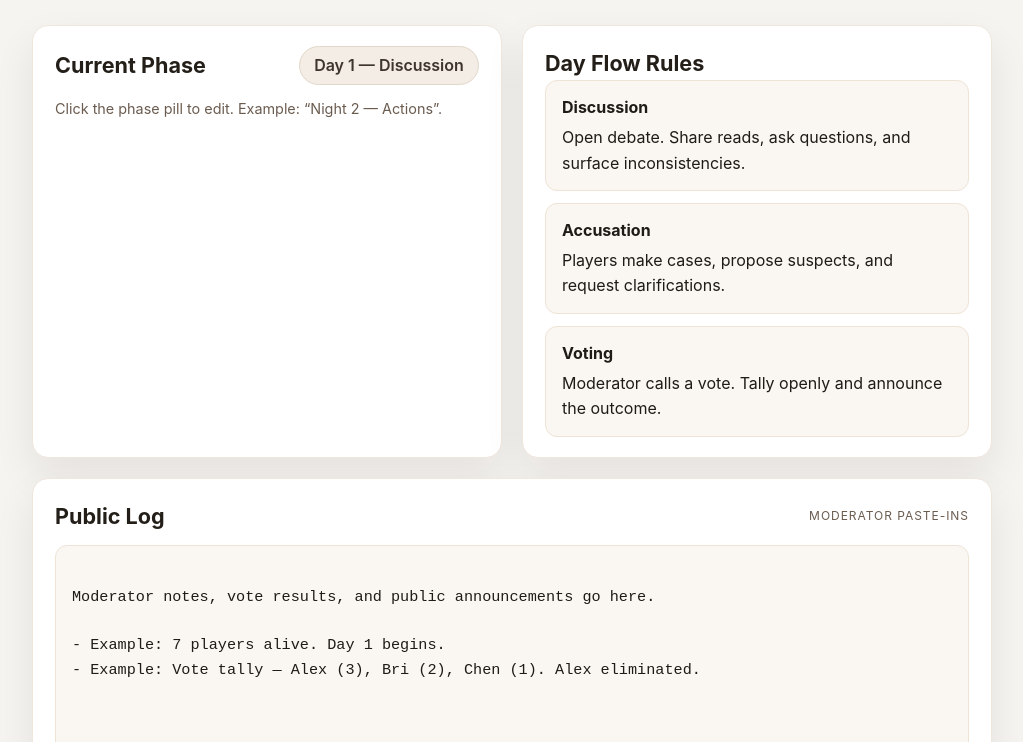
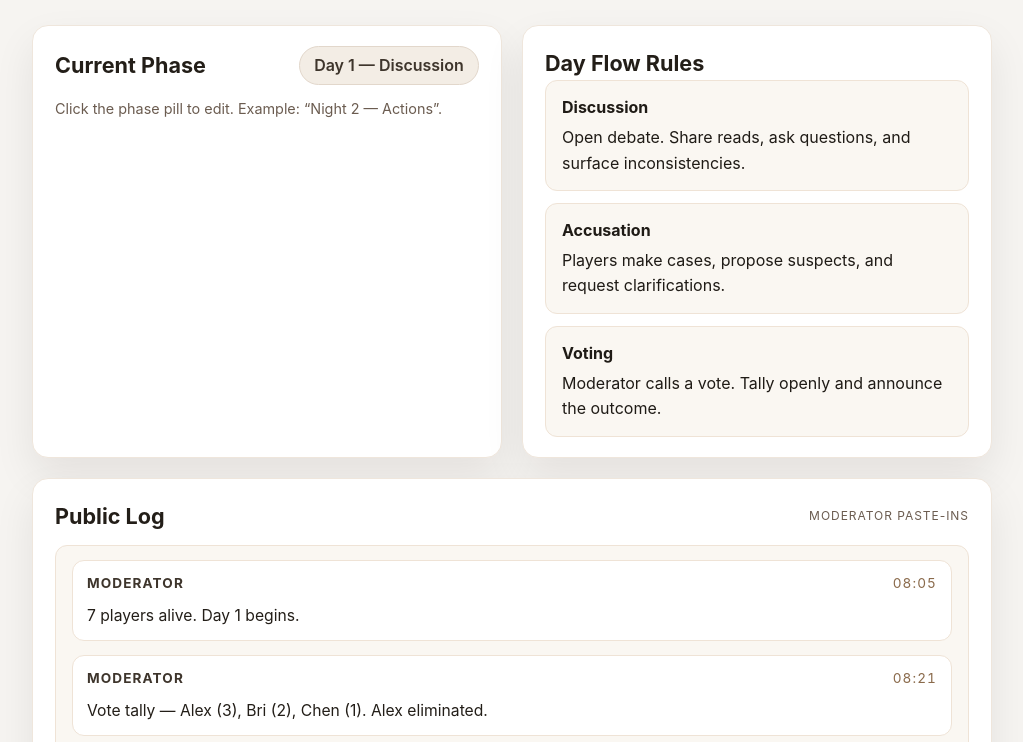
Before and after one commit to stellaskyler/mafia, a plain HTML site: page index.html in a window 1280 px wide. Shown: the part 210-952 px from the top of the page, without its empty margins (128-1151 px from the left). Drawn offline with Linux system fonts and the light colour scheme.

Commit message:
Convert public log to structured chat list

```diff
--- a/index.html
+++ b/index.html
@@ -48,23 +48,13 @@
           <h2 id="public-log-title">Public Log</h2>
           <span class="tag">Moderator paste-ins</span>
         </div>
-        <div
-          class="log-area"
-          contenteditable="true"
-          role="textbox"
-          aria-multiline="true"
-          aria-label="Public log"
-        >
-Moderator notes, vote results, and public announcements go here.
-
-- Example: 7 players alive. Day 1 begins.
-- Example: Vote tally — Alex (3), Bri (2), Chen (1). Alex eliminated.
-        </div>
+        <ul class="chat-log" aria-label="Public log"></ul>
       </section>
     </main>
 
     <footer class="page-footer">
       <p>Tip: Keep headers visible in each chat so players can scan quickly.</p>
     </footer>
+    <script src="script.js"></script>
   </body>
 </html>
--- /dev/null
+++ b/script.js
@@ -0,0 +1,54 @@
+const logEntries = [
+  {
+    speaker: "Moderator",
+    message: "7 players alive. Day 1 begins.",
+    timestamp: "08:05",
+  },
+  {
+    speaker: "Moderator",
+    message: "Vote tally — Alex (3), Bri (2), Chen (1). Alex eliminated.",
+    timestamp: "08:21",
+  },
+  {
+    speaker: "Player Chat",
+    message: "Reminder: keep to 2 minutes per statement during discussion.",
+    timestamp: "08:24",
+  },
+];
+
+const logList = document.querySelector(".chat-log");
+
+const appendLogEntry = ({ speaker, message, timestamp }) => {
+  if (!logList) {
+    return;
+  }
+
+  const listItem = document.createElement("li");
+  listItem.className = "chat-message";
+
+  const header = document.createElement("div");
+  header.className = "chat-header";
+
+  const speakerLabel = document.createElement("span");
+  speakerLabel.className = "chat-speaker";
+  speakerLabel.textContent = speaker;
+
+  header.appendChild(speakerLabel);
+
+  if (timestamp) {
+    const timeLabel = document.createElement("time");
+    timeLabel.className = "chat-timestamp";
+    timeLabel.textContent = timestamp;
+    header.appendChild(timeLabel);
+  }
+
+  const body = document.createElement("p");
+  body.className = "chat-body";
+  body.textContent = message;
+
+  listItem.appendChild(header);
+  listItem.appendChild(body);
+  logList.appendChild(listItem);
+};
+
+logEntries.forEach((entry) => appendLogEntry(entry));
--- a/styles.css
+++ b/styles.css
@@ -83,7 +83,7 @@ h2 {
 }
 
 .pill:focus,
-.log-area:focus {
+.chat-log:focus-within {
   outline: 2px solid #8a6a4b;
   outline-offset: 2px;
 }
@@ -123,16 +123,51 @@ h2 {
   color: #6b5c50;
 }
 
-.log-area {
+.chat-log {
   margin-top: 8px;
   min-height: 260px;
   padding: 14px 16px;
   border-radius: 12px;
   background: #faf7f2;
   border: 1px solid #efe3d6;
-  font-family: "Courier New", ui-monospace, SFMono-Regular, Menlo, monospace;
-  font-size: 0.95rem;
-  white-space: pre-wrap;
+  list-style: none;
+  display: grid;
+  gap: 14px;
+}
+
+.chat-message {
+  background: #ffffff;
+  border-radius: 12px;
+  border: 1px solid #efe3d6;
+  padding: 12px 14px;
+  display: grid;
+  gap: 8px;
+}
+
+.chat-header {
+  display: flex;
+  justify-content: space-between;
+  align-items: baseline;
+  gap: 12px;
+  font-size: 0.85rem;
+  color: #6b5c50;
+  text-transform: uppercase;
+  letter-spacing: 0.08em;
+}
+
+.chat-speaker {
+  font-weight: 700;
+  color: #3e352c;
+}
+
+.chat-body {
+  font-size: 0.98rem;
+  color: #231e18;
+}
+
+.chat-timestamp {
+  font-variant-numeric: tabular-nums;
+  color: #8a6a4b;
 }
 
 .page-footer {
```
